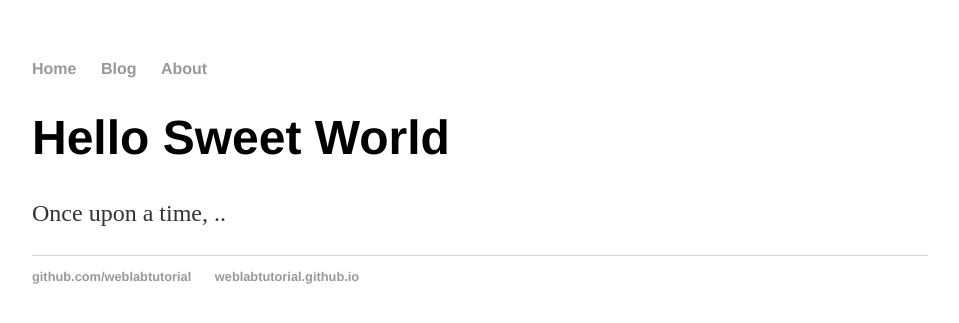
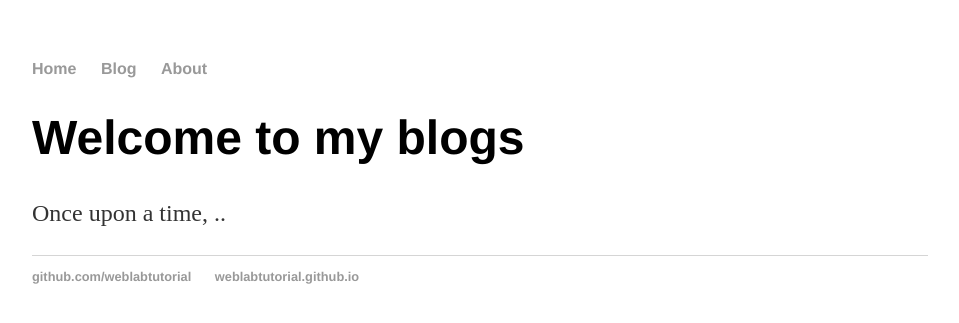
Before and after one commit to ar2032/ar2032.github.io, a Jekyll site: the page built from index.html, in a window 1280 px wide. Shown: the top 323 px of the page, without its empty margins (160-1119 px from the left). Built offline with Jekyll 4.4.1, drawn with Linux system fonts in a browser that asks for light colours.

Commit message:
Update index.html
Changes to main index file

```diff
--- a/index.html
+++ b/index.html
@@ -3,6 +3,6 @@ layout: default
 title: Web Programming
 ---
 <div class="blurb">
-    <h1>Hello Sweet World</h1>
+    <h1>Welcome to my blogs</h1>
     <p>Once upon a time, ..</p>
 </div>
```
